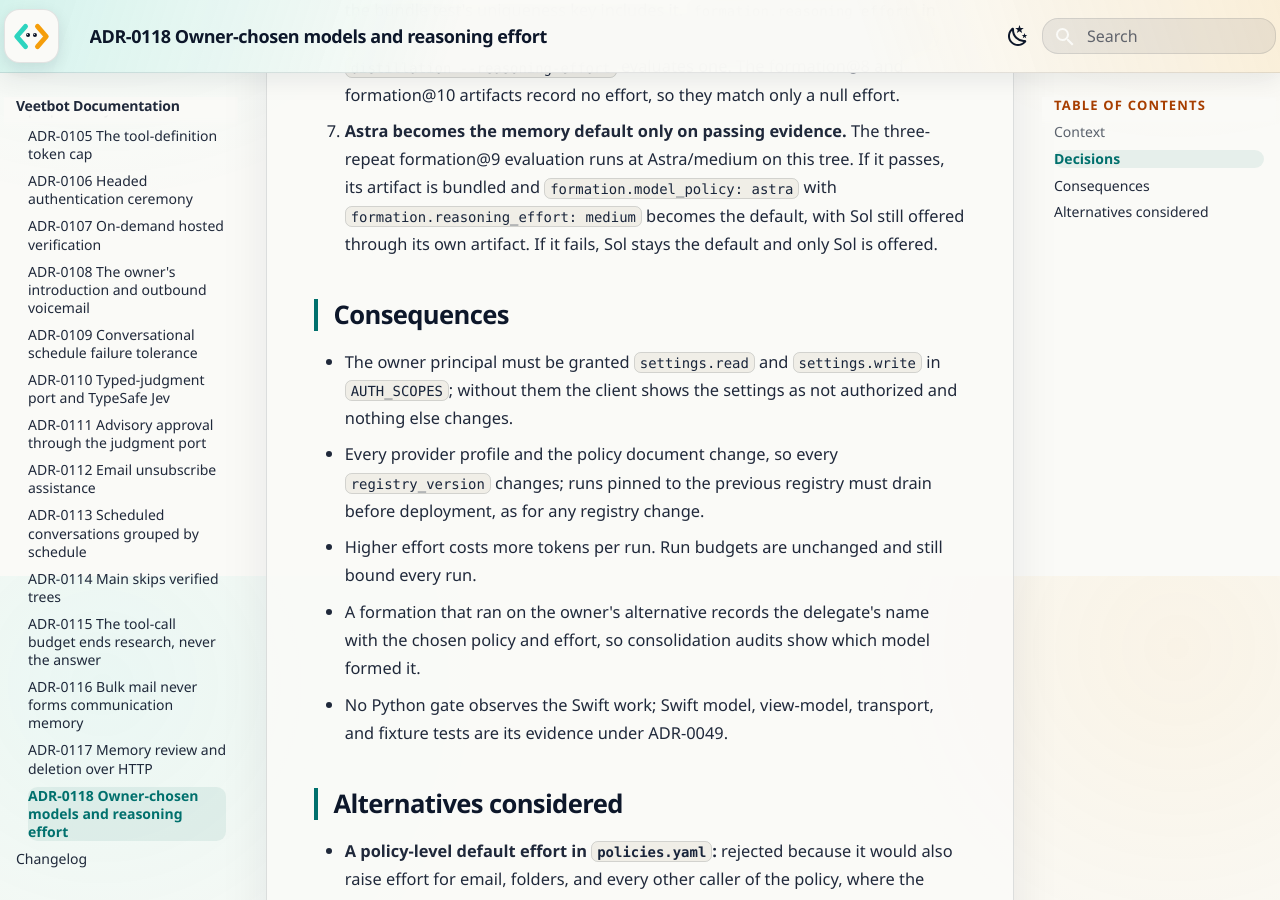
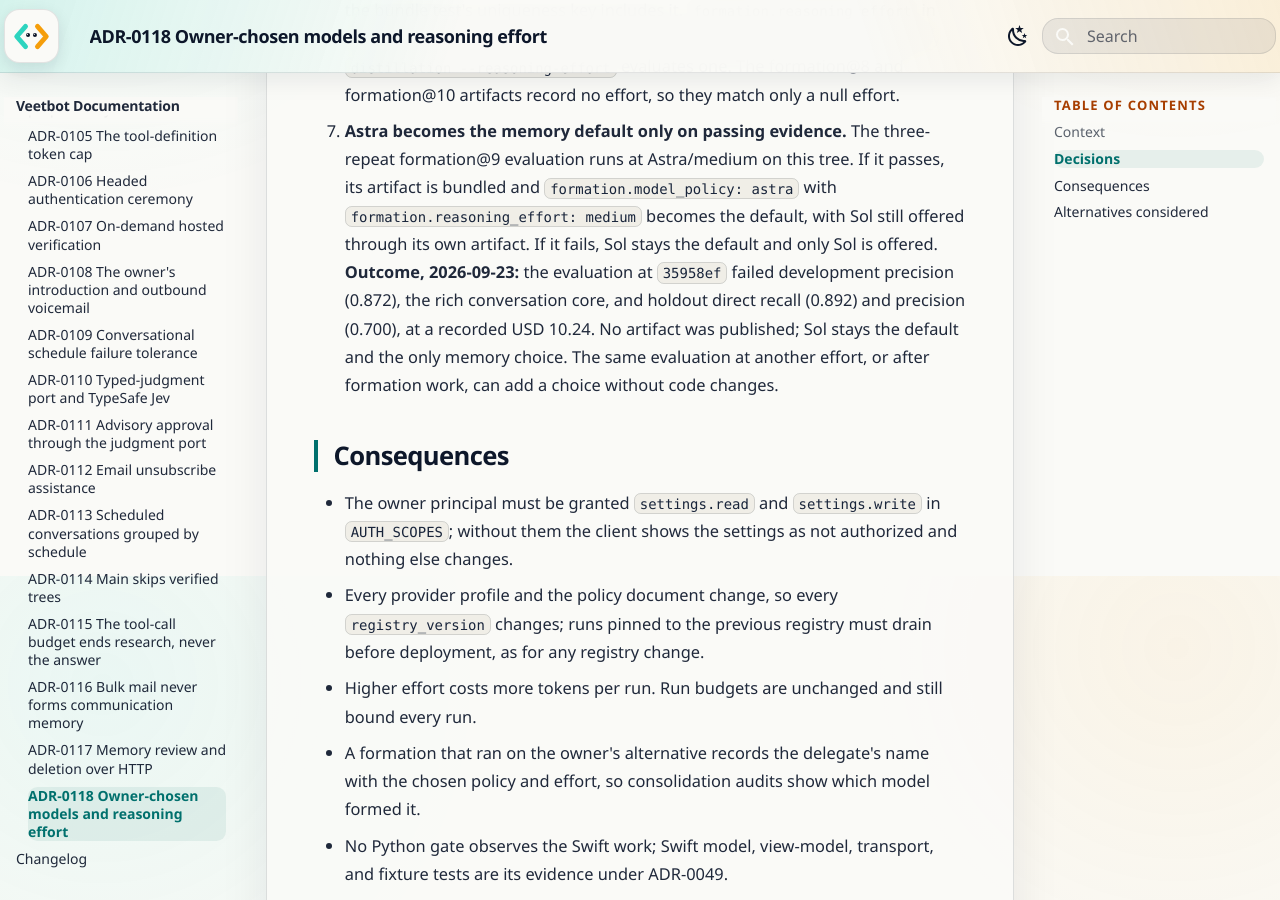
Before and after one commit to avitus/veetbot, an MkDocs documentation site: the page built from docs/adr/0118-owner-chosen-models-and-reasoning-effort.md, in a window 1280 px wide and 900 px high, scrolled down 2124 px. Built offline with MkDocs 1.6.1 and Material for MkDocs 9.7.7, drawn with Linux system fonts in a browser that asks for light colours.

Commit message:
docs: Astra at medium effort failed the formation@9 gates; Sol stays the memory model
The three-repeat evaluation at 35958ef (ADR-0118, --reasoning-effort medium)
failed development precision, the rich conversation core, and holdout direct
recall and precision. No artifact was published; Sol remains the default and
the only memory choice offered.

Reading-Lane: A

Co-Authored-By: Claude Opus 5.5 <noreply@anthropic.com>
Glen-Conversation: d8e3813c-4f70-4123-8b56-818c0df8eb05

```diff
--- a/docs/adr/0118-owner-chosen-models-and-reasoning-effort.md
+++ b/docs/adr/0118-owner-chosen-models-and-reasoning-effort.md
@@ -75,6 +75,12 @@ fixed per deployment, and memory formation's model is fixed at startup by
    with `formation.reasoning_effort: medium` becomes the default, with Sol
    still offered through its own artifact. If it fails, Sol stays the default
    and only Sol is offered.
+   **Outcome, 2026-09-23:** the evaluation at `35958ef` failed development
+   precision (0.872), the rich conversation core, and holdout direct recall
+   (0.892) and precision (0.700), at a recorded USD 10.24. No artifact was
+   published; Sol stays the default and the only memory choice. The same
+   evaluation at another effort, or after formation work, can add a choice
+   without code changes.
 
 ## Consequences
 
```
Also changed, not shown: docs/plan/adaptive-memory-distillation.md (+2 -0 lines), docs/status/project-state.yaml (+16 -0 lines), src/agent_core/memory/release_evidence/README.md (+4 -0 lines).
